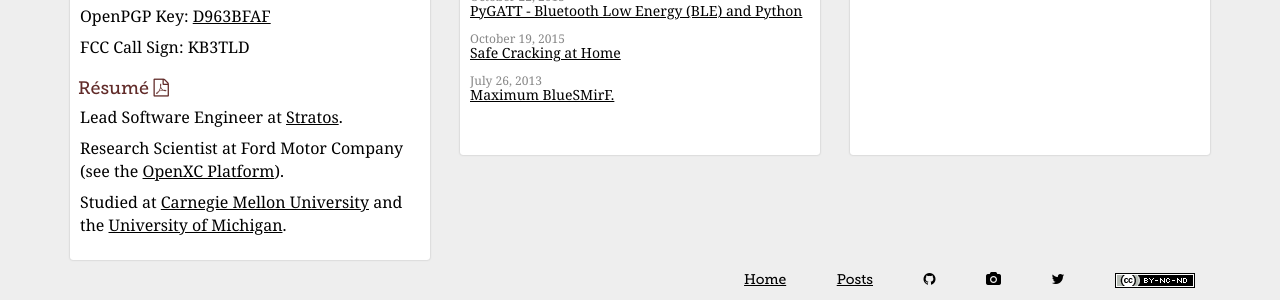
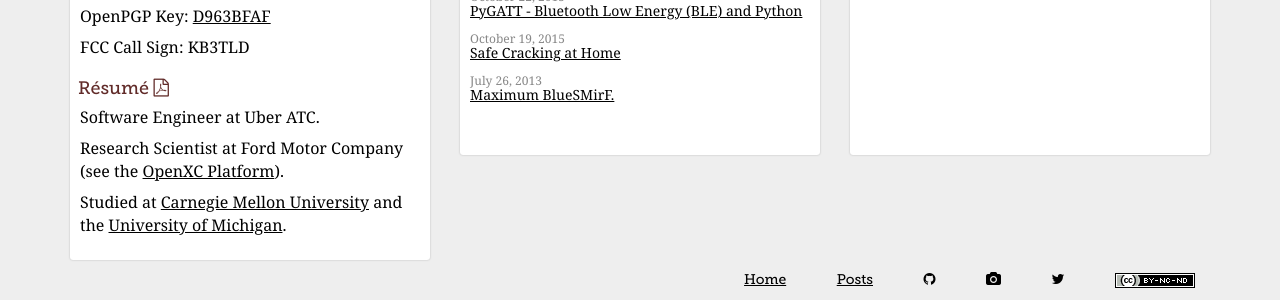
Before and after one commit to peplin/peplin.github.com, a Jekyll site: the page built from index.html, in a window 1280 px wide. Shown: the part 390-690 px from the top of the page. Built offline with Jekyll 4.4.1, drawn with Linux system fonts in a browser that asks for light colours; Markdown is read by kramdown in place of the engine named in the settings.

Commit message:
Update resume.

```diff
--- a/index.html
+++ b/index.html
@@ -27,7 +27,7 @@
 
             <h2>R&eacute;sum&eacute; <a href="/files/peplin-resume.pdf"><i class="fa fa-file-pdf-o"></i></a></h2>
             <ul class="resume work">
-                <li>Lead Software Engineer at <a href="https://stratoscard.com">Stratos</a>.</li>
+                <li>Software Engineer at Uber ATC.</li>
                 <li>Research Scientist at Ford Motor Company (see the <a href="http://openxcplatform.com">OpenXC Platform</a>).</li>
             </ul>
             <ul class="resume education">
```
